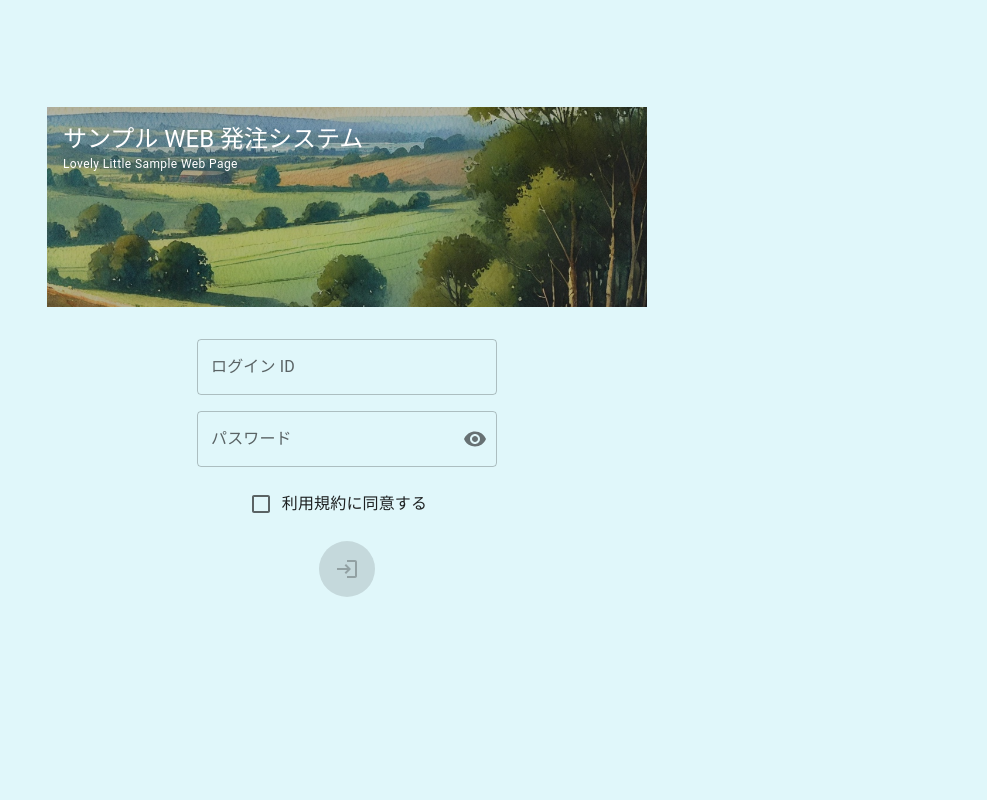
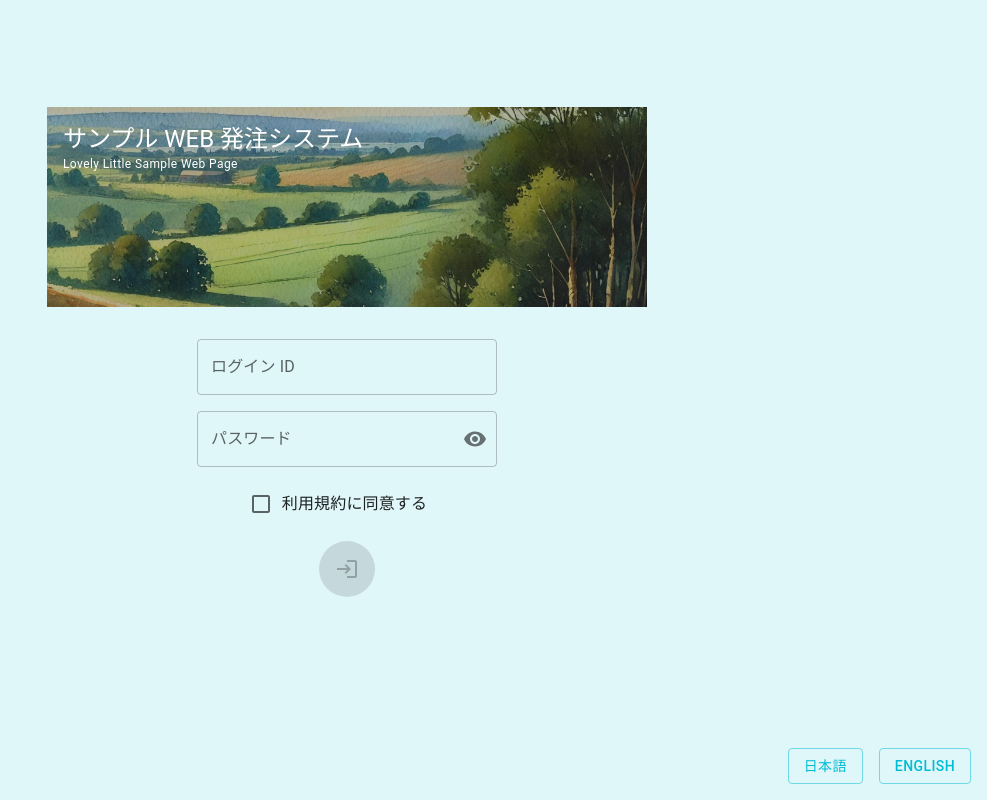
Before and after one commit to yuu-eguci/react-study, a React (Vite) app: page /react-study/login in a window 1280 px wide. Shown: the whole page, without its empty margins (293-1280 px from the left). Built offline with nearby package versions, Linux system fonts and the light colour scheme.

Commit message:
🌐 i18n LanguageSwitcher

```diff
--- /dev/null
+++ b/src/components/LanguageSwitcher.tsx
@@ -0,0 +1,31 @@
+import { Button, Box } from '@mui/material'
+import i18n from '@/i18n'
+
+const LanguageSwitcher = () => {
+  const switchLanguage = (lang: string) => {
+    i18n.changeLanguage(lang)
+  }
+
+  return (
+    <Box
+      sx={{
+        position: 'fixed',
+        bottom: 16,
+        right: 16,
+        display: 'flex',
+        gap: 2,
+        // 他の UI より前面に。
+        zIndex: (theme) => theme.zIndex.tooltip + 1,
+      }}
+    >
+      <Button variant="outlined" onClick={() => switchLanguage('ja')}>
+        日本語
+      </Button>
+      <Button variant="outlined" onClick={() => switchLanguage('en')}>
+        English
+      </Button>
+    </Box>
+  )
+}
+
+export default LanguageSwitcher
--- a/src/locales/en/translation.json
+++ b/src/locales/en/translation.json
@@ -38,7 +38,7 @@
   "いろいろなコントロール": "Various Controls",
   "ログアウト": "Logout",
   "ようこそ": "Welcome",
-  "さん": "Mr./Ms.",
+  "{{name}} さん": "Mr./Ms. {{name}}",
   "Not Found": "Not Found",
   "品番を入力してください": "Please enter the product number.",
   "すべての値を正しく入力してください": "Please enter all values correctly.",
--- a/src/locales/ja/translation.json
+++ b/src/locales/ja/translation.json
@@ -38,7 +38,7 @@
   "いろいろなコントロール": "いろいろなコントロール",
   "ログアウト": "ログアウト",
   "ようこそ": "ようこそ",
-  "さん": "さん",
+  "{{name}} さん": "{{name}} さん",
   "Not Found": "Not Found",
   "品番を入力してください": "品番を入力してください",
   "すべての値を正しく入力してください": "すべての値を正しく入力してください",
--- a/src/pages/LoginPage.tsx
+++ b/src/pages/LoginPage.tsx
@@ -1,3 +1,4 @@
+import LanguageSwitcher from '@/components/LanguageSwitcher'
 import LoginButton from '@/components/LoginButton'
 import LoginLoadingButton from '@/components/LoginLoadingButton'
 import LoginSuccessButton from '@/components/LoginSuccessButton'
@@ -194,6 +195,9 @@ function LoginPage() {
       >
         <CircularProgress color="inherit" />
       </Backdrop>
+
+      {/* 言語スイッチ */}
+      <LanguageSwitcher />
     </Box>
   )
 }
--- a/src/pages/MainMenuPage.tsx
+++ b/src/pages/MainMenuPage.tsx
@@ -1,4 +1,5 @@
 import CustomImageButton from '@/components/CustomImageButton'
+import LanguageSwitcher from '@/components/LanguageSwitcher'
 import { useAuthRedirect } from '@/hooks/useAuthRedirect'
 import Backdrop from '@mui/material/Backdrop'
 import Box from '@mui/material/Box'
@@ -69,7 +70,7 @@ function MainMenuPage() {
     >
       {user && (
         <Typography variant="h5" component="div" sx={{ fontWeight: 'bold' }}>
-          {t('ようこそ')} {user} {t('さん')} {/* t でラップ */}
+          {t('ようこそ')} {t('{{name}} さん', {name: user})}
         </Typography>
       )}
       <Box
@@ -97,6 +98,9 @@ function MainMenuPage() {
       >
         <CircularProgress color="inherit" />
       </Backdrop>
+
+      {/* 言語スイッチ */}
+      <LanguageSwitcher />
     </Box>
   )
 }
--- a/src/pages/NotFoundPage.tsx
+++ b/src/pages/NotFoundPage.tsx
@@ -1,3 +1,4 @@
+import LanguageSwitcher from '@/components/LanguageSwitcher'
 import { useTranslation } from 'react-i18next'
 
 function NotFoundPage() {
@@ -6,6 +7,9 @@ function NotFoundPage() {
   return (
     <div>
       <h1>{t('Not Found')}</h1>
+
+      {/* 言語スイッチ */}
+      <LanguageSwitcher />
     </div>
   )
 }
--- a/src/pages/TablePage.tsx
+++ b/src/pages/TablePage.tsx
@@ -1,4 +1,5 @@
 import IdHintChip from '@/components/IdHintChip'
+import LanguageSwitcher from '@/components/LanguageSwitcher'
 import { useAuthRedirect } from '@/hooks/useAuthRedirect'
 import {
   Box,
@@ -306,6 +307,9 @@ function TablePage() {
           </TableContainer>
         </Box>
       </Box>
+
+      {/* 言語スイッチ */}
+      <LanguageSwitcher />
     </Box>
   )
 }
--- a/src/pages/VariousControlsPage.tsx
+++ b/src/pages/VariousControlsPage.tsx
@@ -1,3 +1,4 @@
+import LanguageSwitcher from '@/components/LanguageSwitcher'
 import RGBCheckBoxQuizComponent from '@/components/RGBCheckBoxQuizComponent'
 import RGBRadioGroupQuizComponent from '@/components/RGBRadioGroupQuizComponent'
 import { useAuthRedirect } from '@/hooks/useAuthRedirect'
@@ -67,6 +68,9 @@ function VariousControlsPage() {
       >
         <CircularProgress color="inherit" />
       </Backdrop>
+
+      {/* 言語スイッチ */}
+      <LanguageSwitcher />
     </Box>
   )
 }
```
